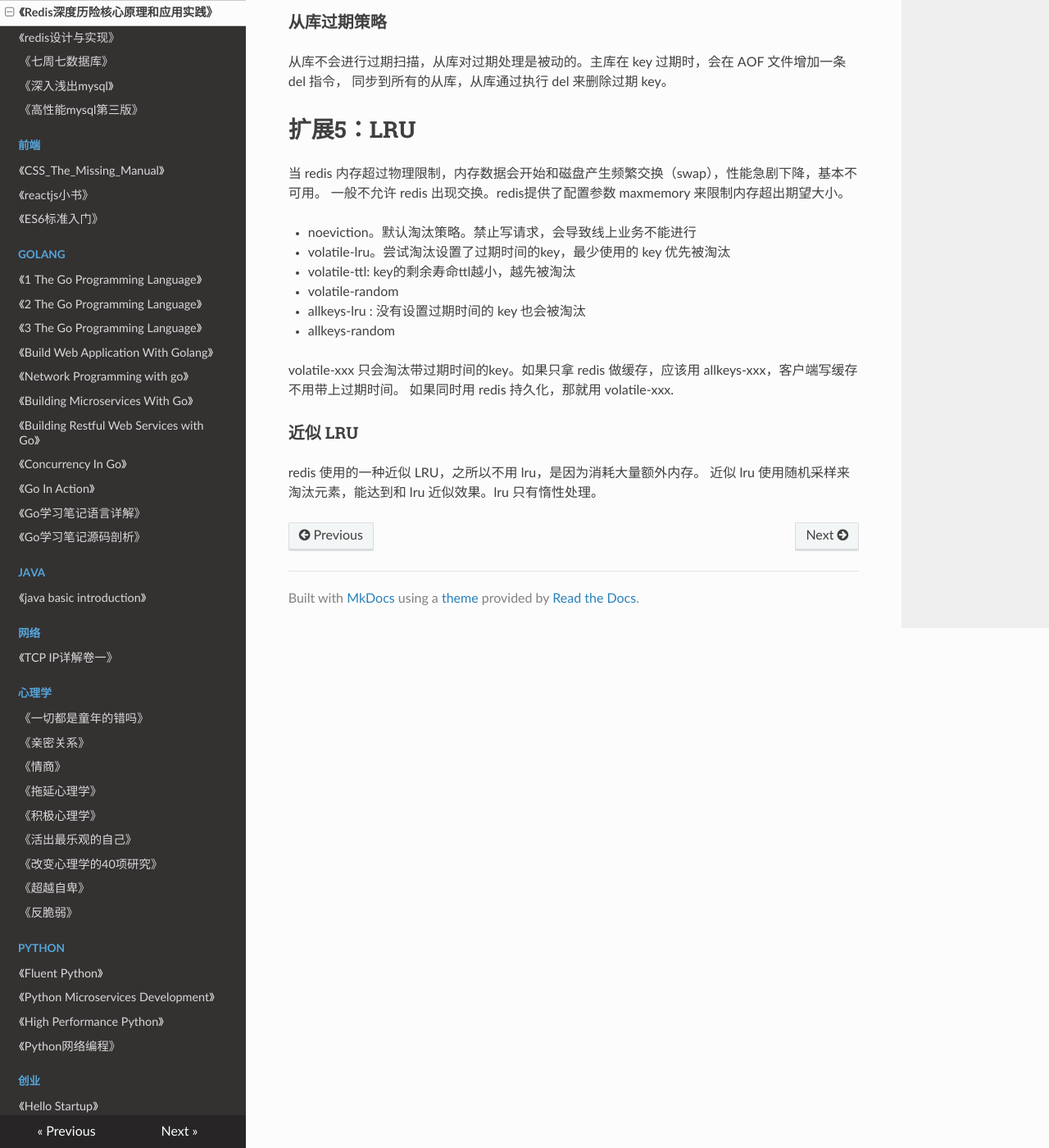
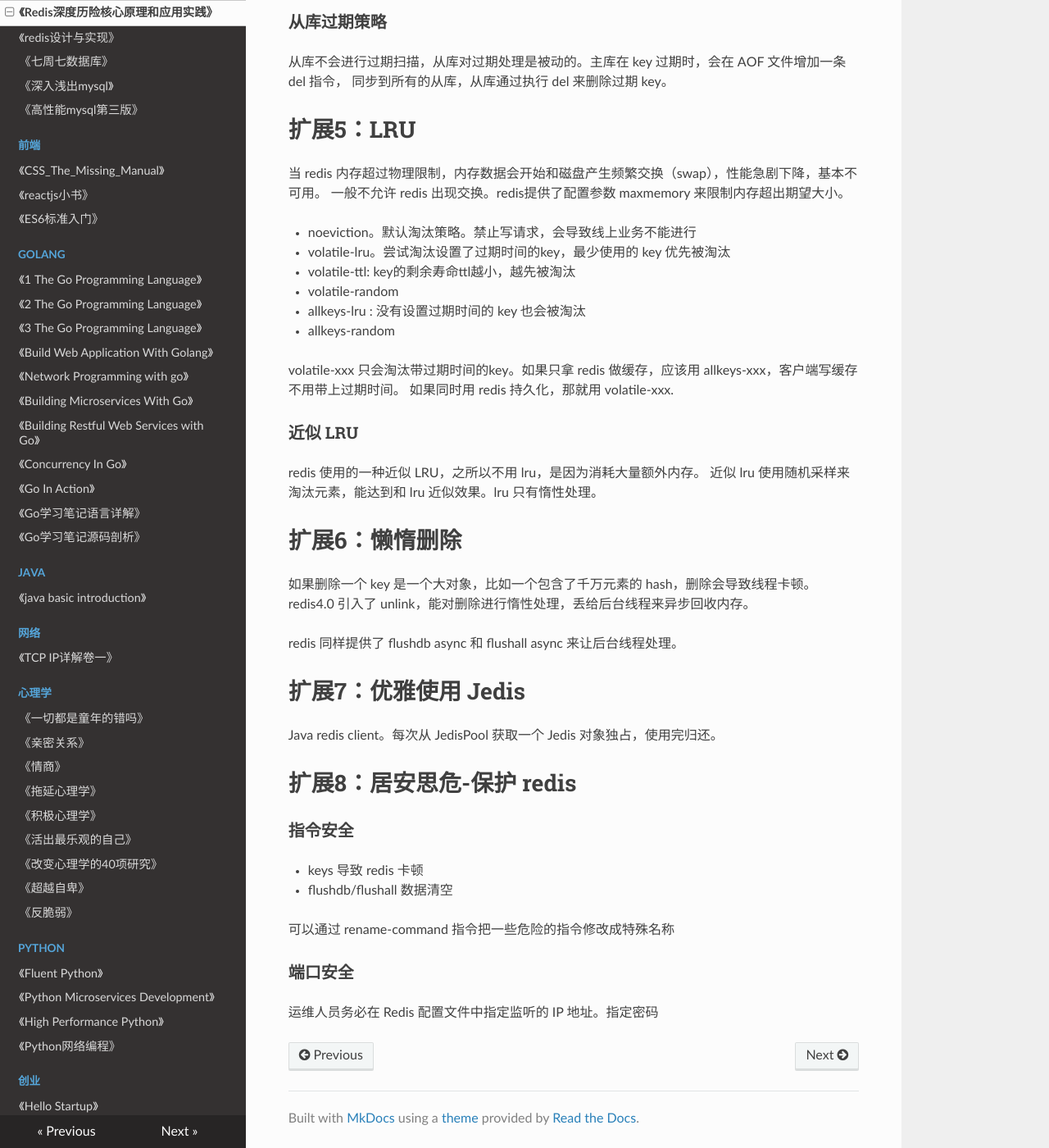
Before and after one commit to PegasusWang/booknotes, an MkDocs documentation site: the page built from docs/database/redis深度历险核心原理和应用实践.md, in a window 1280 px wide and 1400 px high, scrolled down 12339 px. Shown: the whole window at 82% size. Built offline with MkDocs 1.6.1, drawn with Linux system fonts in a browser that asks for light colours; nearby versions of some CDN libraries; old or Windows-style settings are respelled for this version of MkDocs.

Commit message:
redis 安全

```diff
--- a/docs/database/redis深度历险核心原理和应用实践.md
+++ b/docs/database/redis深度历险核心原理和应用实践.md
@@ -586,3 +586,29 @@ volatile-xxx 只会淘汰带过期时间的key。如果只拿 redis 做缓存，
 ### 近似 LRU
 redis 使用的一种近似 LRU，之所以不用 lru，是因为消耗大量额外内存。
 近似 lru 使用随机采样来淘汰元素，能达到和 lru 近似效果。lru 只有惰性处理。
+
+
+# 扩展6：懒惰删除
+
+如果删除一个 key 是一个大对象，比如一个包含了千万元素的 hash，删除会导致线程卡顿。
+redis4.0 引入了 unlink，能对删除进行惰性处理，丢给后台线程来异步回收内存。
+
+redis 同样提供了 flushdb async  和 flushall async 来让后台线程处理。
+
+# 扩展7：优雅使用 Jedis
+
+Java redis client。每次从 JedisPool 获取一个 Jedis 对象独占，使用完归还。
+
+
+# 扩展8：居安思危-保护 redis
+
+### 指令安全
+
+- keys 导致 redis 卡顿
+- flushdb/flushall 数据清空
+
+可以通过 rename-command 指令把一些危险的指令修改成特殊名称
+
+### 端口安全
+
+运维人员务必在 Redis 配置文件中指定监听的 IP 地址。指定密码
```
